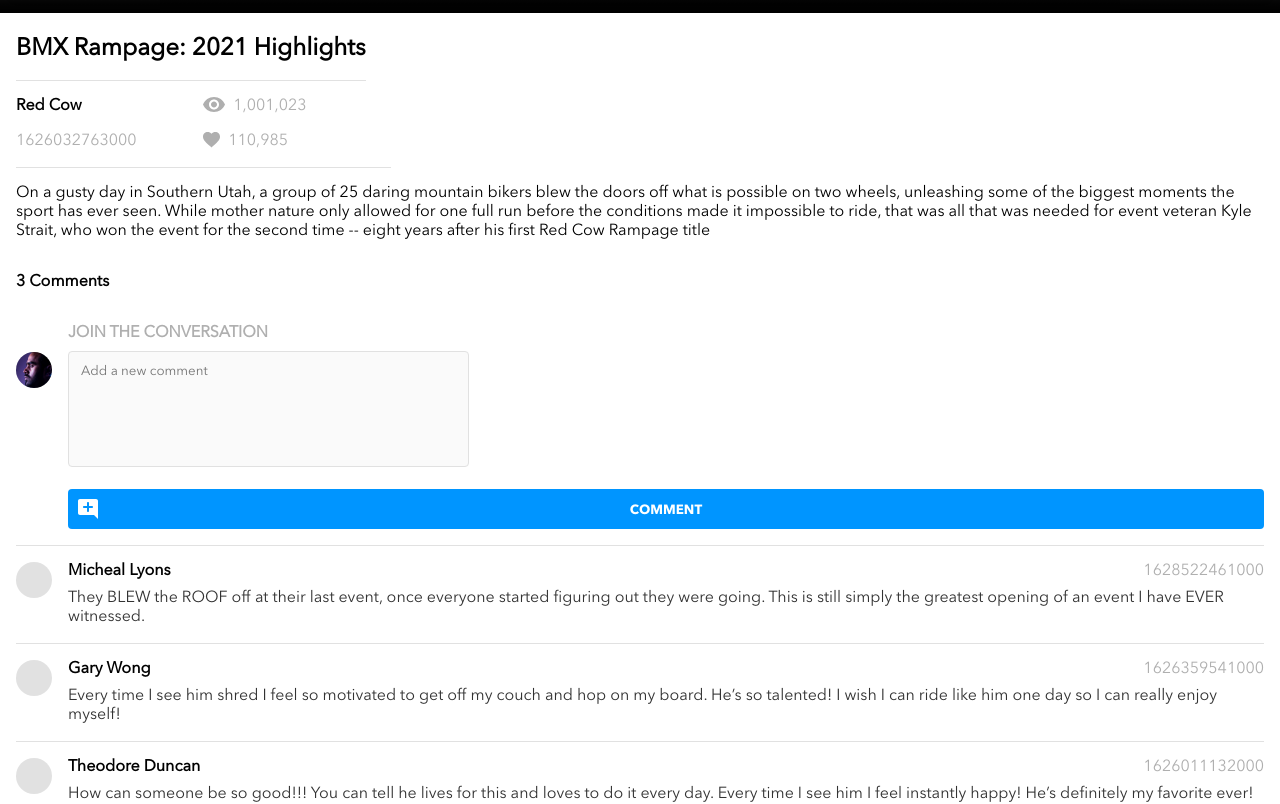
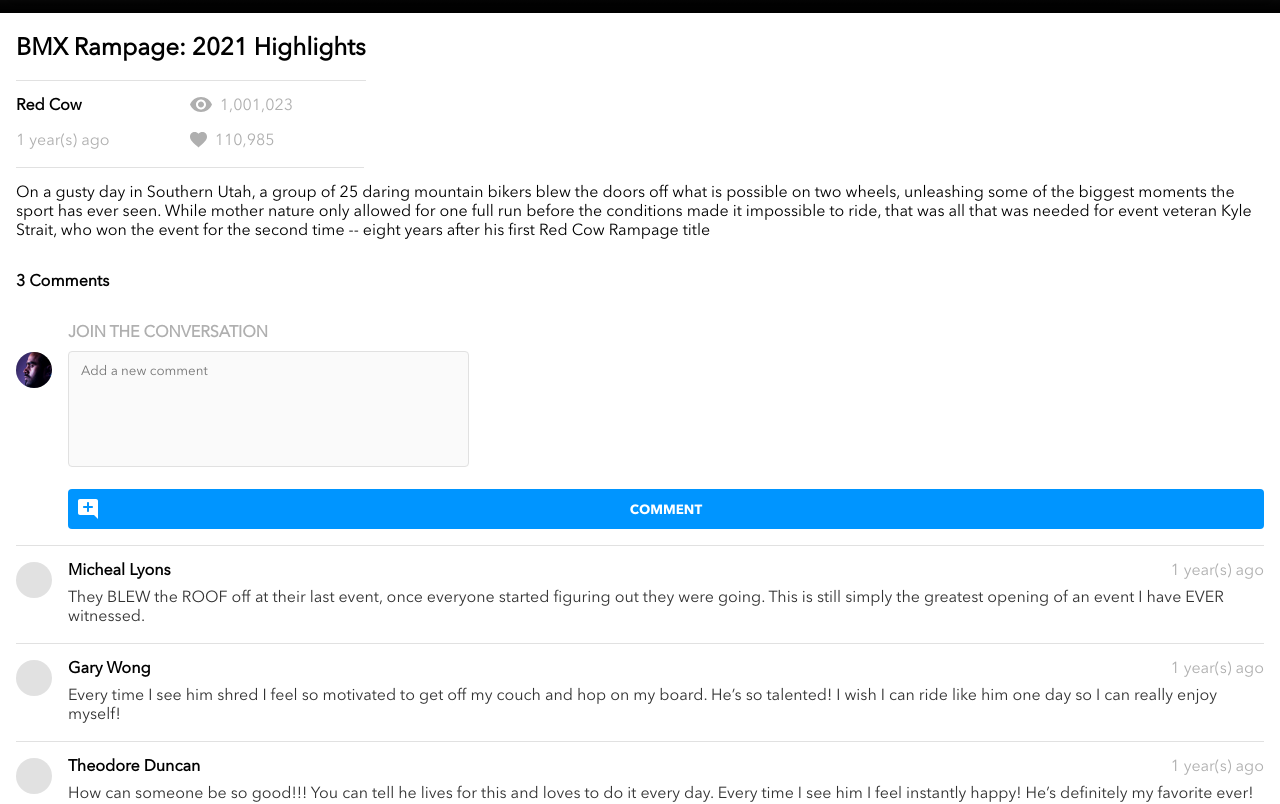
Before and after one commit to Danko2111/Brain-Flix, a React (Create React App) app: page / in a window 1280 px wide. Shown: the part 860-1664 px from the top of the page. Built offline with nearby package versions, Linux system fonts and the light colour scheme.

Commit message:
added a utility function that parses dates and converts them to a human readable format.

```diff
--- a/src/App.jsx
+++ b/src/App.jsx
@@ -4,6 +4,7 @@ import MainContent from "./components/MainContent/MainContent";
 import VideoDetails from "./assets/Data/video-details.json";
 import Videos from "./assets/Data/videos.json";
 import { useState } from "react";
+import { dateParser } from "./utilities/DateParser/DateParser";
 
 function App() {
   const [activeVideo, setActiveVideo] = useState(VideoDetails[0]);
@@ -20,6 +21,7 @@ function App() {
     <div className="App">
       <Header />
       <MainContent
+        dateParser={dateParser}
         activeVideo={activeVideo}
         updateActiveVideo={updateActiveVideo}
         updateVideosArr={updateVideosArr}
--- a/src/components/Comment/Comment.jsx
+++ b/src/components/Comment/Comment.jsx
@@ -9,7 +9,9 @@ const Comment = (props) => {
       <div className="comment--right">
         <div className="comment__top">
           <p className="comment__title">{props.name}</p>
-          <p className="comment__timestamp">{props.timestamp}</p>
+          <p className="comment__timestamp">
+            {props.dateParser(props.timestamp)}
+          </p>
         </div>
         <p className="comment__text">{props.text}</p>
       </div>
--- a/src/components/CommentSection/CommentSection.jsx
+++ b/src/components/CommentSection/CommentSection.jsx
@@ -16,6 +16,7 @@ const CommentSection = (props) => {
           name={comment.name}
           text={comment.comment}
           timestamp={comment.timestamp}
+          dateParser={props.dateParser}
         />
       ))}
     </div>
--- a/src/components/MainContent/MainContent.jsx
+++ b/src/components/MainContent/MainContent.jsx
@@ -3,14 +3,18 @@ import VideoInfo from "../VideoInfo/VideoInfo";
 import VideoPlayer from "../VideoPlayer/VideoPlayer";
 import Aside from "../Aside/Aside";
 import "./MainContent.scss";
+import { dateParser } from "../../utilities/DateParser/DateParser";
 
 const MainContent = (props) => {
   return (
     <section className="main">
       <div className="main__wrapper">
         <VideoPlayer imgSrc={props.activeVideo.image} />
-        <VideoInfo activeVideo={props.activeVideo} />
-        <CommentSection activeVideo={props.activeVideo} />
+        <VideoInfo activeVideo={props.activeVideo} dateParser={dateParser} />
+        <CommentSection
+          activeVideo={props.activeVideo}
+          dateParser={dateParser}
+        />
         <Aside
           videos={props.videos}
           updateActiveVideo={props.updateActiveVideo}
--- a/src/components/VideoInfo/VideoInfo.jsx
+++ b/src/components/VideoInfo/VideoInfo.jsx
@@ -21,7 +21,7 @@ const VideoInfo = (props) => {
           ></img>
           <p className="video-info__views-text">{views}</p>
         </div>
-        <p className="video-info__timestamp">{timestamp}</p>
+        <p className="video-info__timestamp">{props.dateParser(timestamp)}</p>
         <div className="video-info__likes">
           <img
             className="video-info__likes-icon"
--- /dev/null
+++ b/src/utilities/DateParser/DateParser.jsx
@@ -0,0 +1,44 @@
+// This function takes in a date arg in milisecond format and returns a
+//string that signifies the time it has been since that date.
+
+const dateParser = (date) => {
+  const currDate = Date.now();
+  const elapsedTime = currDate - date;
+
+  // setting default variables for milliseconds converted to a "time format" for readability of if () chain below
+  const minute = 60000;
+  const hour = 3600000;
+  const day = 86400000;
+  const week = 604800000;
+  const month = 2592000000;
+  const year = 31104000000;
+
+  // creating a if else chain to return the correct timestamp
+  // string based on the difference calculated above
+  let convertedTime = "";
+
+  if (elapsedTime < minute) {
+    convertedTime = "Less than a minute ago";
+    return convertedTime;
+  } else if (elapsedTime > minute && elapsedTime < hour) {
+    convertedTime = `${Math.floor(elapsedTime / minute)} minute(s) ago`;
+    return convertedTime;
+  } else if (elapsedTime > hour && elapsedTime < day) {
+    convertedTime = `${Math.floor(elapsedTime / hour)} hour(s) ago`;
+    return convertedTime;
+  } else if (elapsedTime > day && elapsedTime < week) {
+    convertedTime = `${Math.floor(elapsedTime / day)} day(s) ago`;
+    return convertedTime;
+  } else if (elapsedTime > week && elapsedTime < month) {
+    convertedTime = `${Math.floor(elapsedTime / week)} week(s) ago`;
+    return convertedTime;
+  } else if (elapsedTime > month && elapsedTime < year) {
+    convertedTime = `${Math.floor(elapsedTime / month)} month(s) ago`;
+    return convertedTime;
+  } else if (elapsedTime > year) {
+    convertedTime = `${Math.floor(elapsedTime / year)} year(s) ago`;
+    return convertedTime;
+  }
+};
+
+export { dateParser };
```
